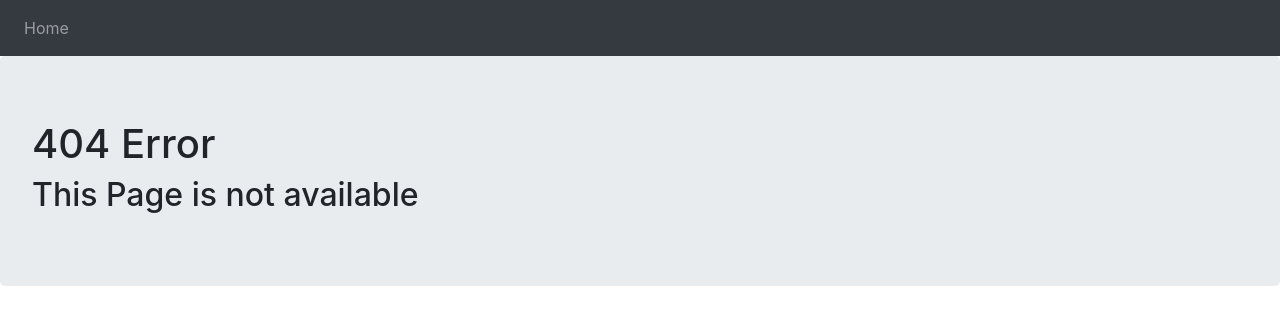
After one commit to aminkheyri/Blog, a Django app: template templates/404.html in a window 1280 px wide. The commit adds this page. Shown: the top 325 px of the page. Run offline with Django 3.2, Linux system fonts and the light colour scheme; the template is opened without the code that fills it, so the values that code supplies are empty.

Commit message:
model manager and navbar

```diff
--- a/blog/views.py
+++ b/blog/views.py
@@ -1,12 +1,12 @@
-from django.shortcuts import render
+from django.shortcuts import render, get_object_or_404
 from .models import Article
 
 
 def all_articles(request):
-    all_articles = Article.objects.all()
+    all_articles = Article.published.all()
     return render(request, 'blog/all_articles.html', {'all_articles': all_articles})
 
 
 def article_detail(request, id, slug):
-    article = Article.objects.get(id=id, slug=slug)
+    article = get_object_or_404(Article, id=id, slug=slug)
     return render(request, 'blog/article_details.html', {'article': article})
--- /dev/null
+++ b/templates/404.html
@@ -0,0 +1,6 @@
+{% extends 'base.html' %}
+
+{% block content %}
+    <h1>404 Error</h1>
+    <h2>This Page is not available</h2>
+{% endblock %}
--- a/templates/base.html
+++ b/templates/base.html
@@ -6,6 +6,7 @@
         <link rel="stylesheet" href="https://cdn.jsdelivr.net/npm/bootstrap@4.6.0/dist/css/bootstrap.min.css" integrity="sha384-B0vP5xmATw1+K9KRQjQERJvTumQW0nPEzvF6L/Z6nronJ3oUOFUFpCjEUQouq2+l" crossorigin="anonymous">
 </head>
 <body>
+    {% include 'inc/navbar.html' %}
 <div class="jumbotron">
     {% block content %}
     {% endblock %}
--- /dev/null
+++ b/templates/inc/navbar.html
@@ -0,0 +1,5 @@
+<nav class="navbar navbar-expand-lg navbar-dark bg-dark">
+    <div class="navbar-nav">
+        <a class="nav-item nav-link" href="{% url 'all_article' %}">Home</a>
+    </div>
+</nav>
```
Also changed, not shown: blog/models.py (+7 -0 lines).
